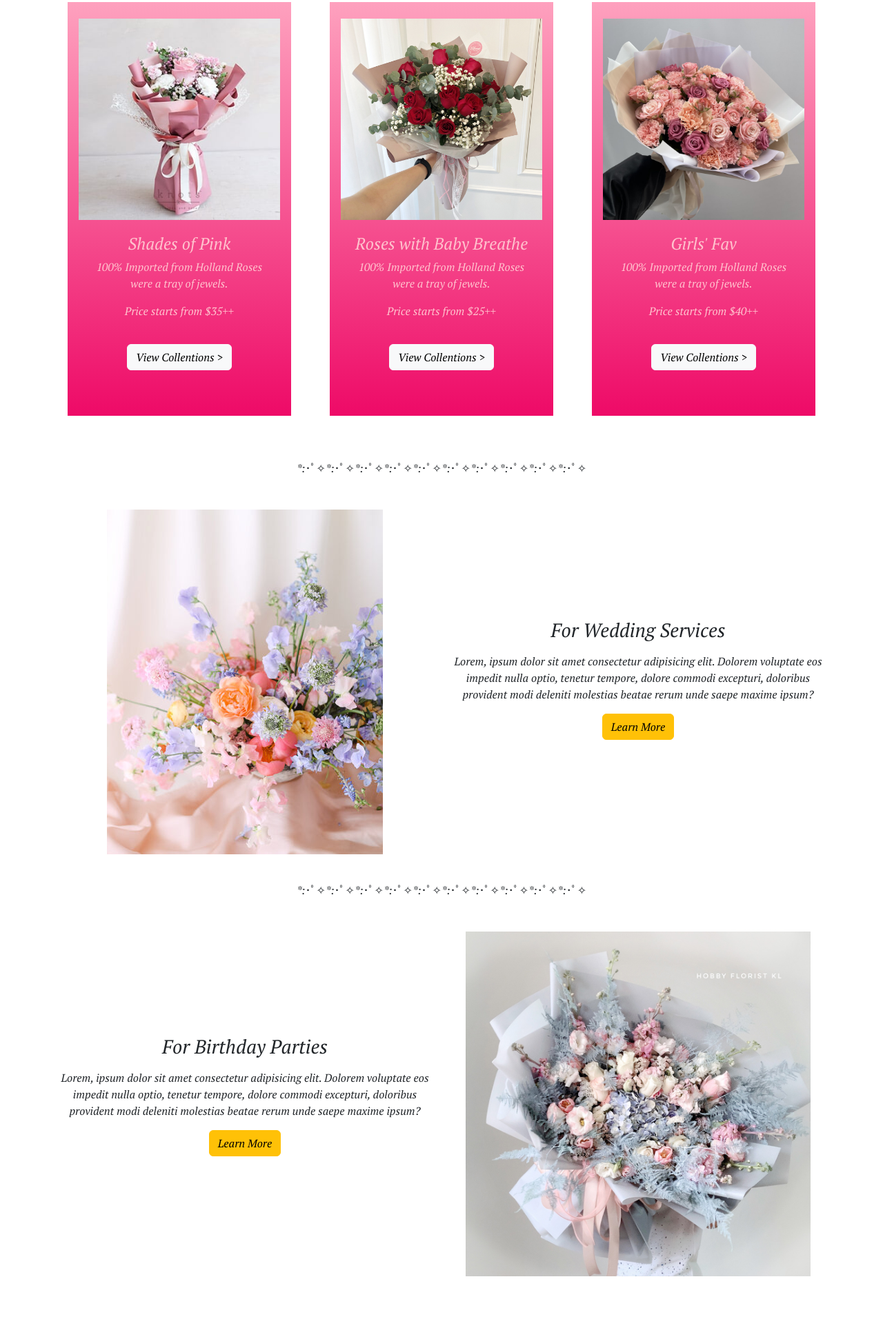
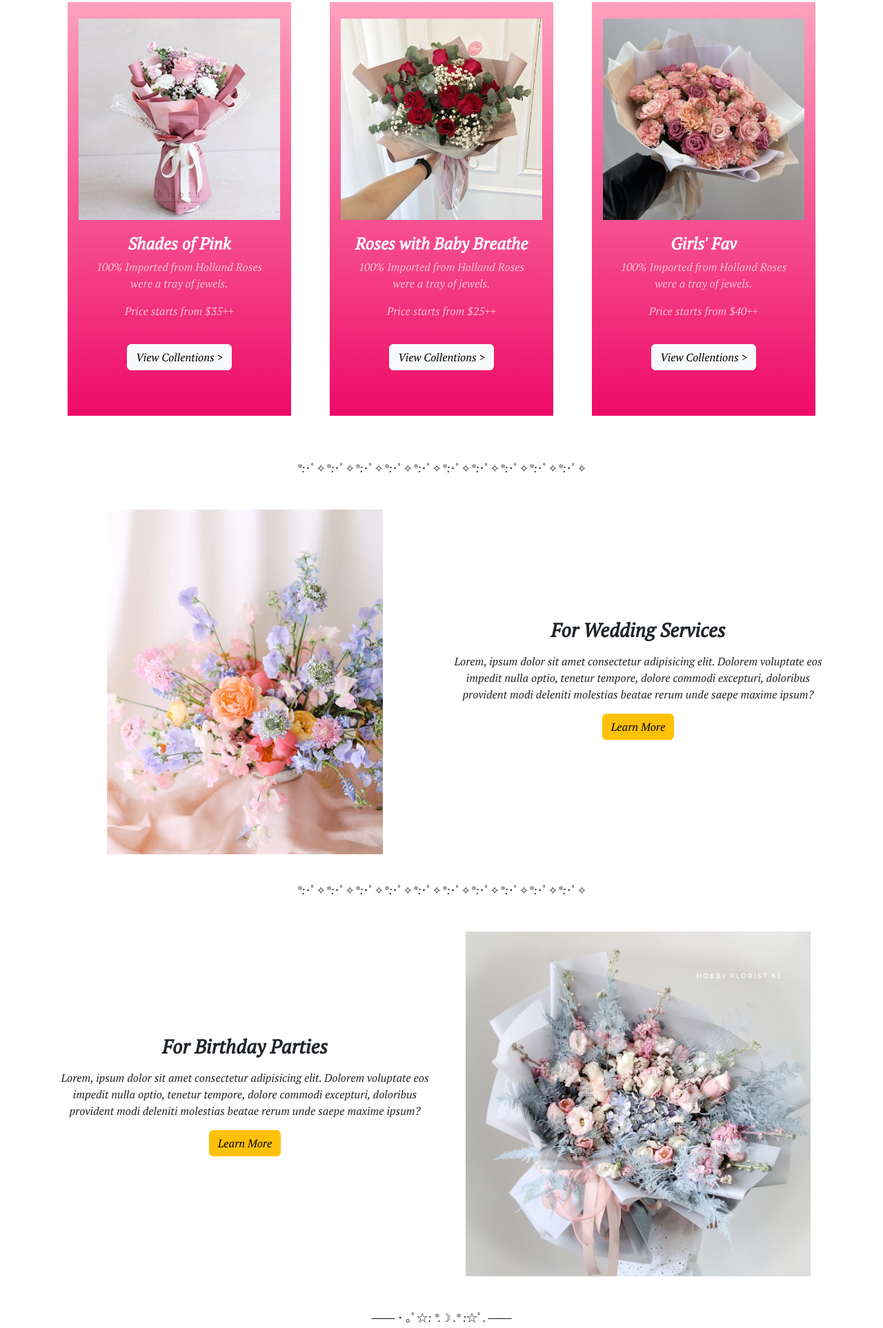
Before and after one commit to Mei290900/floral-website, a plain HTML site: page index.html in a window 1280 px wide. Shown: the part 999-2925 px from the top of the page at 69% size. Drawn offline with nearby package versions, Linux system fonts and the light colour scheme; a web font is replaced by a local one.

Commit message:
finished

```diff
--- a/index.html
+++ b/index.html
@@ -134,7 +134,7 @@
                   <img src="bouquet pic 1.jpg" alt="">
                 </div>
                 <div class="wrapper-content text-center ">
-                  <h4>Shades of Pink</h4>
+                  <h4 class="fw-bold">Shades of Pink</h4>
                   <p>100% Imported from Holland
                     Roses were a tray of jewels.</p>
                     <p>Price starts from $35++</p>
@@ -153,7 +153,7 @@
                     <img src="bouquet pic 2.jpg"  alt="">
                   </div>
                   <div class="wrapper-content text-center ">
-                    <h4>Roses with Baby Breathe</h4>
+                    <h4 class="fw-bold">Roses with Baby Breathe</h4>
                     <p>100% Imported from Holland
                       Roses were a tray of jewels.</p>
                       <p>Price starts from $25++</p>
@@ -171,7 +171,7 @@
                     <img src="bouquet pic 3.jpg" alt="">
                   </div>
                   <div class="wrapper-content text-center ">
-                    <h4>Girls' Fav</h4>
+                    <h4 class="fw-bold">Girls' Fav</h4>
                     <p>100% Imported from Holland
                       Roses were a tray of jewels.</p>
                       <p>Price starts from $40++</p>
@@ -196,7 +196,7 @@
             </div>
             <div class="col-lg-6 text-center d-flex justify-content-center align-items-center">
               <div class="content-container pb-4 ">
-                <h3 class="mb-3">For Wedding Services</h3>
+                <h3 class="mb-3 fw-bold">For Wedding Services</h3>
                 <p>Lorem, ipsum dolor sit amet consectetur adipisicing elit. Dolorem voluptate eos impedit nulla optio, tenetur tempore, dolore commodi excepturi, doloribus provident modi deleniti molestias beatae rerum unde saepe maxime ipsum?</p>
                 <button class="btn btn-warning">Learn More</button>
               </div>
@@ -212,7 +212,7 @@
       <div class="row part5">
         <div class="col-lg-6 text-center d-flex justify-content-center align-items-center">
           <div class="content-container pb-4">
-            <h3 class="mb-3">For Birthday Parties</h3>
+            <h3 class="mb-3 fw-bold">For Birthday Parties</h3>
             <p>Lorem, ipsum dolor sit amet consectetur adipisicing elit. Dolorem voluptate eos impedit nulla optio, tenetur tempore, dolore commodi excepturi, doloribus provident modi deleniti molestias beatae rerum unde saepe maxime ipsum?</p>
             <button class="btn btn-warning">Learn More</button>
           </div>
@@ -227,11 +227,12 @@
     </div>
 
      <!-- section-5 ends -->
+     <div class="text-center pt-5">─── ･ ｡ﾟ☆: *.☽ .* :☆ﾟ. ───</div>
     <!-- footer -->
     <!-- Remove the container if you want to extend the Footer to full width. -->
-<div class="container-fluid my-5 pt-5">
+<div class="container-fluid my-3">
 
-  <footer style="background-color: #ffede7;">
+  <footer class="custom-footerimg">
     <div class="container-fluid p-4">
       <div class="row">
         <div class="col-lg-3 col-md-6 mb-4">
--- a/styles.scss
+++ b/styles.scss
@@ -142,7 +142,12 @@
                 }
                 .wrapper-content{
                     padding: 20px 30px;
+                    h4{
+                        color: #fff;
+                    }
+                    p{
                     color: #ffc2cd;
+                    }
                 }
 
             }
@@ -187,3 +192,8 @@
         }
     }
 }
+
+// footer
+.custom-footerimg{
+    img
+}
```
Also changed, not shown: footer-img.jpg (added), styles.css, 1 other file.
